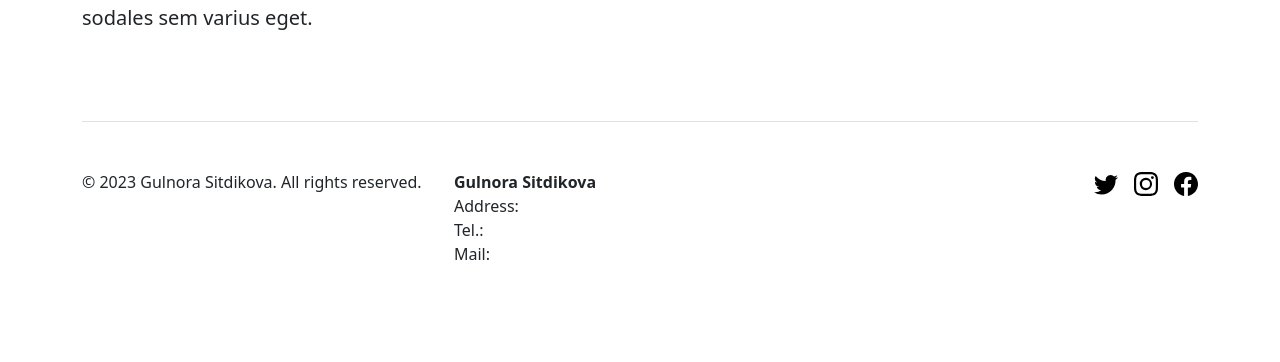
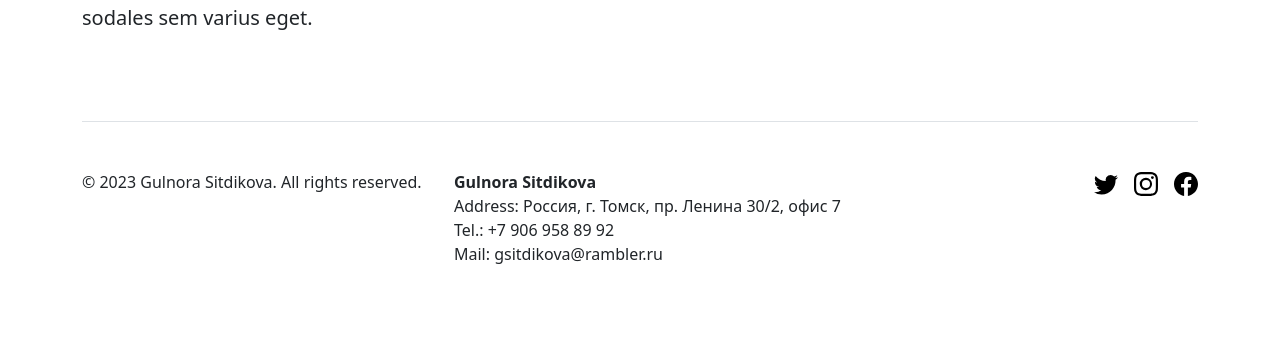
Before and after one commit to myfearismyblue/rlf, a Django app: page / in a window 1280 px wide. Shown: the part 1743-2105 px from the top of the page. Run offline with Django 4.2, Linux system fonts and the light colour scheme; some libraries are stand-ins or nearby versions.

Commit message:
Add footer contacts

```diff
--- a/src/rolfing_django_project/web_app/templates/web_app/footer.html
+++ b/src/rolfing_django_project/web_app/templates/web_app/footer.html
@@ -22,9 +22,9 @@
       </div>
       <div class="pt-4 me-auto ">
         <p class="footer contacts"><b>{% translate 'Gulnora Sitdikova' %}</b></p>
-        <p class="footer contacts">{% translate 'Address' %}:</p>
-        <p class="footer contacts">{% translate 'Tel.' %}:</p>
-        <p class="footer contacts">{% translate 'Mail' %}:</p>
+        <p class="footer contacts">{% translate 'Address' %}: Россия, г. Томск, пр. Ленина 30/2, офис 7</p>
+        <p class="footer contacts">{% translate 'Tel.' %}: +7 906 958 89 92</p>
+        <p class="footer contacts">{% translate 'Mail' %}: gsitdikova@rambler.ru</p>
       </div>
       <ul class="list-unstyled d-flex pt-4">
         <li class="ms-3"><a class="link-body-emphasis" href="#"><svg class="bi" width="24" height="24"><use xlink:href="#twitter"/></svg></a></li>
--- a/src/rolfing_django_project/web_app/templates/web_app/navbar.html
+++ b/src/rolfing_django_project/web_app/templates/web_app/navbar.html
@@ -13,7 +13,7 @@
             <a class="nav-link {{about_is_active}}" aria-current="page" href="{% url 'about' %}">{% translate 'About me' %} </a>
           </li>
           <li class="nav-item">
-            <a class="nav-link {{overview_is_active}}" aria-current="page" href="{% url 'overview' %}">{% translate 'Education overview' %}</a>
+            <a class="nav-link {{overview_is_active}}" aria-current="page" href="{% url 'overview' %}">{% translate 'Schedule' %}</a>
           </li>
           <li class="nav-item">
             <a class="nav-link {{blog_is_active}}" aria-current="page" href="#">{% translate 'Blog' %}</a>
```
